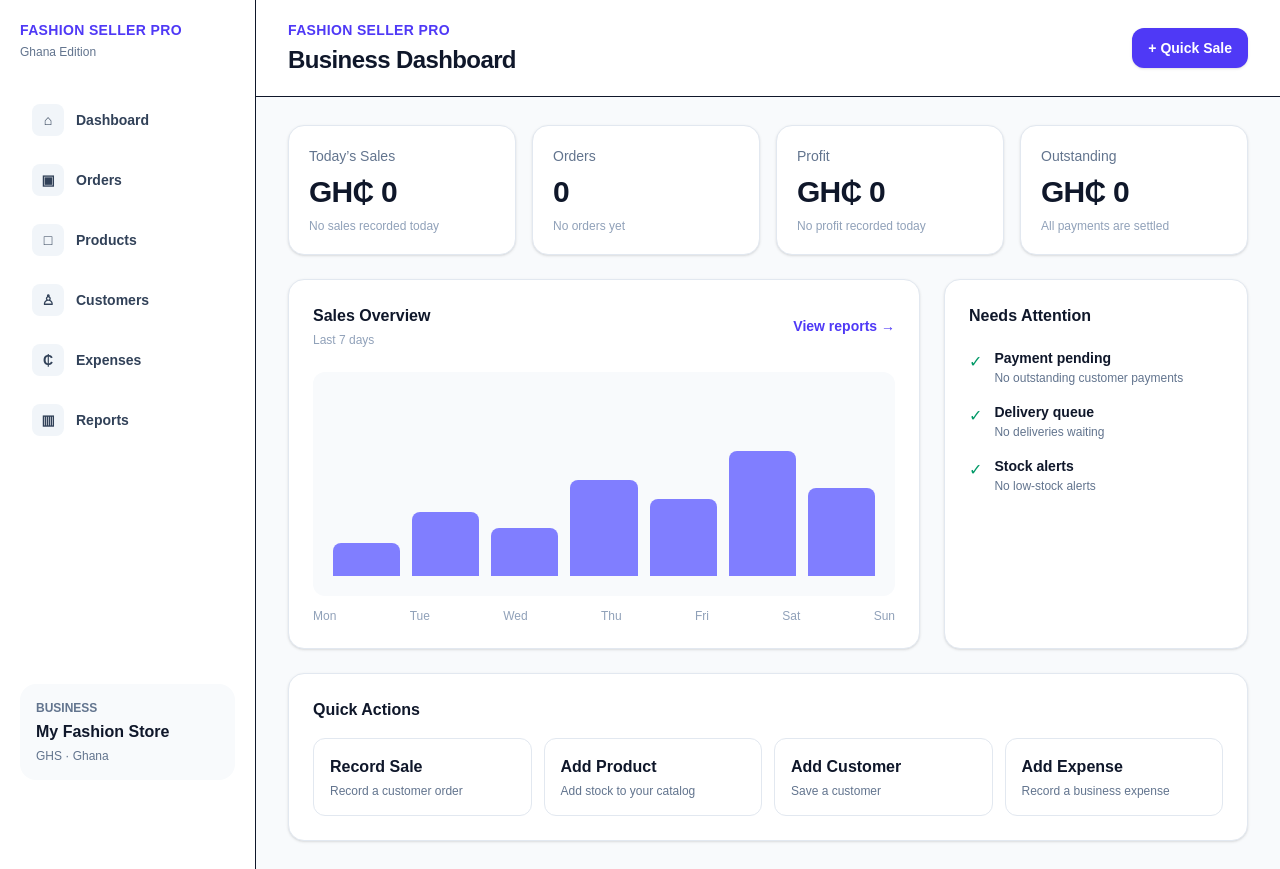
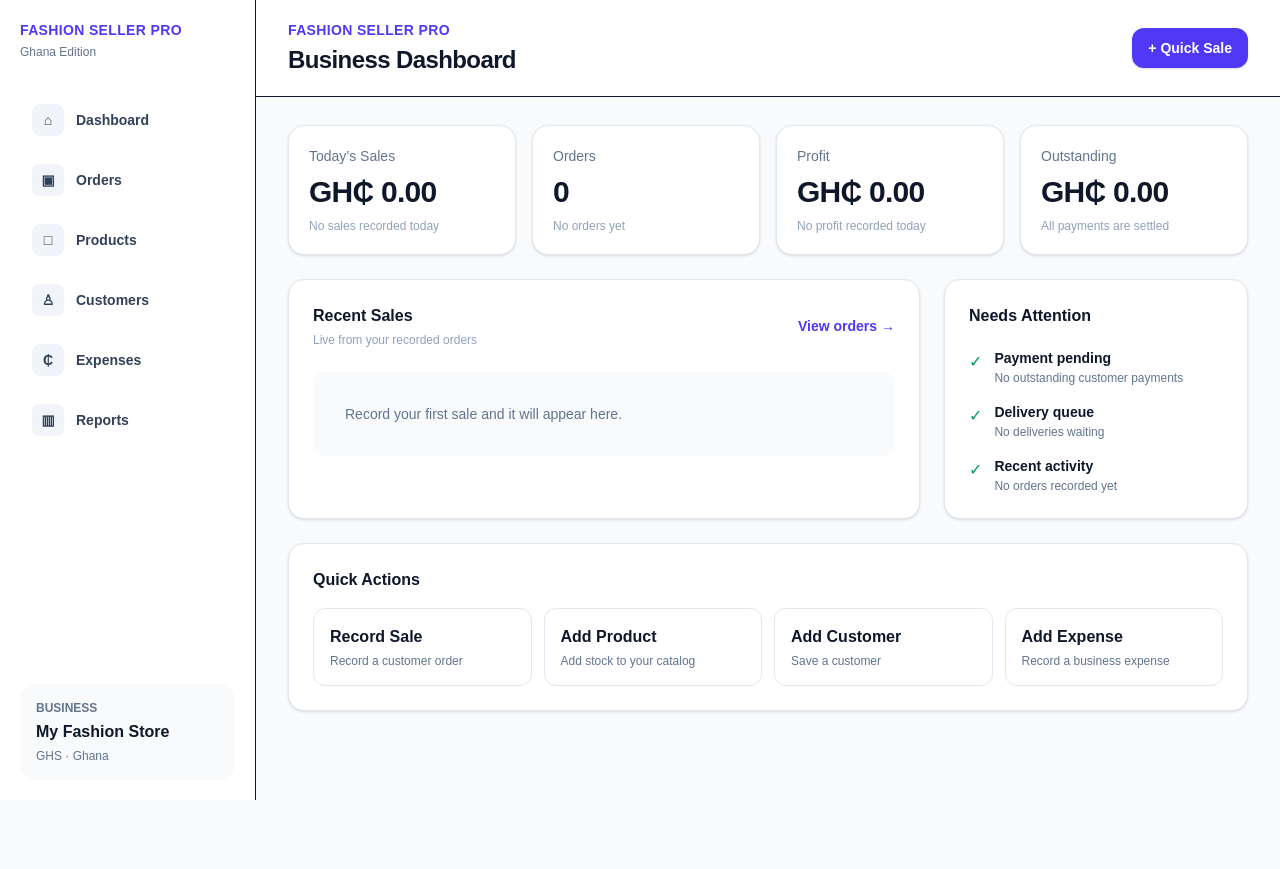
Before and after one commit to Prime-HR/ghboy1, a Next.js app: page / in a window 1280 px wide. After the commit the page ends 800 px from the top, so only its background shows below. Built offline with nearby package versions, Linux system fonts and the light colour scheme.

Commit message:
Make dashboard live from orders and expenses

```diff
--- a/app/page.tsx
+++ b/app/page.tsx
@@ -1,86 +1,60 @@
+'use client';
+
 import Link from 'next/link';
+import { useEffect, useMemo, useState } from 'react';
 
-const cards = [
-  ['Today’s Sales', 'GH₵ 0', 'No sales recorded today'],
-  ['Orders', '0', 'No orders yet'],
-  ['Profit', 'GH₵ 0', 'No profit recorded today'],
-  ['Outstanding', 'GH₵ 0', 'All payments are settled'],
-];
-
-const attention = [
-  ['Payment pending', 'No outstanding customer payments', 'text-emerald-600'],
-  ['Delivery queue', 'No deliveries waiting', 'text-emerald-600'],
-  ['Stock alerts', 'No low-stock alerts', 'text-emerald-600'],
-];
+type Order = { id: string; customerName: string; productName: string; total: number; outstanding: number; profit: number; status: string; createdAt: string };
+type Expense = { amount: number; date: string };
+const money = (value: number) => `GH₵ ${value.toLocaleString('en-GH', { minimumFractionDigits: 2 })}`;
 
 export default function Home() {
+  const [orders, setOrders] = useState<Order[]>([]);
+  const [expenses, setExpenses] = useState<Expense[]>([]);
+
+  useEffect(() => {
+    try {
+      const storedOrders = window.localStorage.getItem('fashion-seller-orders');
+      const storedExpenses = window.localStorage.getItem('fashion-seller-expenses');
+      if (storedOrders) setOrders(JSON.parse(storedOrders));
+      if (storedExpenses) setExpenses(JSON.parse(storedExpenses));
+    } catch {
+      setOrders([]);
+      setExpenses([]);
+    }
+  }, []);
+
+  const todayKey = new Date().toISOString().slice(0, 10);
+  const todayOrders = useMemo(() => orders.filter((order) => order.createdAt?.slice(0, 10) === todayKey), [orders, todayKey]);
+  const todaySales = todayOrders.reduce((sum, order) => sum + order.total, 0);
+  const todayExpenses = expenses.filter((expense) => expense.date === todayKey).reduce((sum, expense) => sum + expense.amount, 0);
+  const todayProfit = todayOrders.reduce((sum, order) => sum + order.profit, 0) - todayExpenses;
+  const outstanding = orders.reduce((sum, order) => sum + Math.max(order.outstanding, 0), 0);
+  const pendingPayments = orders.filter((order) => order.outstanding > 0).length;
+  const awaitingDelivery = orders.filter((order) => ['New', 'Confirmed', 'Preparing', 'Ready', 'Dispatched'].includes(order.status)).length;
+
+  const cards = [
+    ['Today’s Sales', money(todaySales), todayOrders.length ? `${todayOrders.length} sale${todayOrders.length === 1 ? '' : 's'} today` : 'No sales recorded today'],
+    ['Orders', String(orders.length), orders.length ? `${todayOrders.length} recorded today` : 'No orders yet'],
+    ['Profit', money(todayProfit), todayOrders.length || todayExpenses ? 'Sales profit less today’s expenses' : 'No profit recorded today'],
+    ['Outstanding', money(outstanding), outstanding > 0 ? `${pendingPayments} payment${pendingPayments === 1 ? '' : 's'} pending` : 'All payments are settled'],
+  ];
+
+  const attention = [
+    ['Payment pending', pendingPayments ? `${pendingPayments} customer payment${pendingPayments === 1 ? '' : 's'} still outstanding` : 'No outstanding customer payments', pendingPayments ? 'text-amber-600' : 'text-emerald-600'],
+    ['Delivery queue', awaitingDelivery ? `${awaitingDelivery} order${awaitingDelivery === 1 ? '' : 's'} awaiting delivery` : 'No deliveries waiting', awaitingDelivery ? 'text-amber-600' : 'text-emerald-600'],
+    ['Recent activity', orders.length ? `Latest order ${orders[0].id}` : 'No orders recorded yet', orders.length ? 'text-indigo-600' : 'text-emerald-600'],
+  ];
+
   return (
-    <main className="min-h-screen">
-      <header className="border-b bg-white">
-        <div className="mx-auto flex max-w-7xl items-center justify-between px-5 py-5 lg:px-8">
-          <div>
-            <p className="text-sm font-extrabold tracking-wide text-indigo-600">FASHION SELLER PRO</p>
-            <h1 className="mt-1 text-2xl font-bold tracking-tight">Business Dashboard</h1>
-          </div>
-          <Link href="/orders/new" className="rounded-xl bg-indigo-600 px-4 py-2.5 text-sm font-bold text-white shadow-sm transition hover:bg-indigo-700">+ Quick Sale</Link>
-        </div>
-      </header>
-
+    <main className="min-h-screen bg-slate-50">
+      <header className="border-b bg-white"><div className="mx-auto flex max-w-7xl items-center justify-between px-5 py-5 lg:px-8"><div><p className="text-sm font-extrabold tracking-wide text-indigo-600">FASHION SELLER PRO</p><h1 className="mt-1 text-2xl font-bold tracking-tight">Business Dashboard</h1></div><Link href="/orders/new" className="rounded-xl bg-indigo-600 px-4 py-2.5 text-sm font-bold text-white shadow-sm transition hover:bg-indigo-700">+ Quick Sale</Link></div></header>
       <div className="mx-auto max-w-7xl px-5 py-7 lg:px-8">
-        <section className="grid gap-4 sm:grid-cols-2 xl:grid-cols-4">
-          {cards.map(([label, value, note]) => (
-            <div key={label} className="rounded-2xl border border-slate-200 bg-white p-5 shadow-sm">
-              <p className="text-sm font-medium text-slate-500">{label}</p>
-              <p className="mt-2 text-3xl font-extrabold tracking-tight">{value}</p>
-              <p className="mt-2 text-xs text-slate-400">{note}</p>
-            </div>
-          ))}
+        <section className="grid gap-4 sm:grid-cols-2 xl:grid-cols-4">{cards.map(([label, value, note]) => <div key={label} className="rounded-2xl border border-slate-200 bg-white p-5 shadow-sm"><p className="text-sm font-medium text-slate-500">{label}</p><p className="mt-2 text-3xl font-extrabold tracking-tight">{value}</p><p className="mt-2 text-xs text-slate-400">{note}</p></div>)}</section>
+        <section className="mt-6 grid gap-6 xl:grid-cols-3">
+          <div className="rounded-2xl border border-slate-200 bg-white p-6 shadow-sm xl:col-span-2"><div className="flex items-center justify-between"><div><h2 className="font-bold">Recent Sales</h2><p className="mt-1 text-xs text-slate-400">Live from your recorded orders</p></div><Link href="/orders" className="text-sm font-semibold text-indigo-600 hover:text-indigo-700">View orders →</Link></div><div className="mt-6 grid gap-3 sm:grid-cols-3">{orders.slice(0, 3).map((order) => <div key={order.id} className="rounded-xl bg-slate-50 p-4"><p className="text-xs font-semibold text-slate-400">{order.id}</p><p className="mt-2 truncate font-semibold">{order.customerName}</p><p className="mt-1 truncate text-xs text-slate-500">{order.productName}</p><p className="mt-3 font-bold">{money(order.total)}</p></div>)}{!orders.length && <div className="rounded-xl bg-slate-50 p-8 text-sm text-slate-500 sm:col-span-3">Record your first sale and it will appear here.</div>}</div></div>
+          <div className="rounded-2xl border border-slate-200 bg-white p-6 shadow-sm"><h2 className="font-bold">Needs Attention</h2><div className="mt-5 space-y-4">{attention.map(([title, text, color]) => <div key={title} className="flex gap-3"><span className={`mt-0.5 ${color}`}>{title === 'Payment pending' && pendingPayments ? '!' : '✓'}</span><div><p className="text-sm font-semibold">{title}</p><p className="mt-0.5 text-xs text-slate-500">{text}</p></div></div>)}</div></div>
         </section>
-
-        <section className="mt-6 grid gap-6 xl:grid-cols-3">
-          <div className="rounded-2xl border border-slate-200 bg-white p-6 shadow-sm xl:col-span-2">
-            <div className="flex items-center justify-between">
-              <div><h2 className="font-bold">Sales Overview</h2><p className="mt-1 text-xs text-slate-400">Last 7 days</p></div>
-              <Link href="/reports" className="text-sm font-semibold text-indigo-600 hover:text-indigo-700">View reports →</Link>
-            </div>
-            <div className="mt-6 flex h-56 items-end gap-3 rounded-xl bg-slate-50 p-5">
-              {[18, 35, 26, 52, 42, 68, 48].map((height, i) => (
-                <div key={i} className="flex h-full flex-1 items-end">
-                  <div className="w-full rounded-t-lg bg-indigo-500/80" style={{ height: `${height}%` }} />
-                </div>
-              ))}
-            </div>
-            <div className="mt-3 flex justify-between text-xs text-slate-400"><span>Mon</span><span>Tue</span><span>Wed</span><span>Thu</span><span>Fri</span><span>Sat</span><span>Sun</span></div>
-          </div>
-
-          <div className="rounded-2xl border border-slate-200 bg-white p-6 shadow-sm">
-            <h2 className="font-bold">Needs Attention</h2>
-            <div className="mt-5 space-y-4">
-              {attention.map(([title, text, color]) => (
-                <div key={title} className="flex gap-3">
-                  <span className={`mt-0.5 ${color}`}>✓</span>
-                  <div><p className="text-sm font-semibold">{title}</p><p className="mt-0.5 text-xs text-slate-500">{text}</p></div>
-                </div>
-              ))}
-            </div>
-          </div>
-        </section>
-
-        <section className="mt-6 rounded-2xl border border-slate-200 bg-white p-6 shadow-sm">
-          <h2 className="font-bold">Quick Actions</h2>
-          <div className="mt-4 grid gap-3 sm:grid-cols-2 xl:grid-cols-4">
-            {[
-              ['Record Sale', '/orders/new', 'Record a customer order'],
-              ['Add Product', '/products/new', 'Add stock to your catalog'],
-              ['Add Customer', '/customers/new', 'Save a customer'],
-              ['Add Expense', '/expenses/new', 'Record a business expense'],
-            ].map(([label, href, description]) => (
-              <Link key={label} href={href} className="rounded-xl border border-slate-200 p-4 transition hover:border-indigo-300 hover:bg-indigo-50/40">
-                <p className="font-semibold">{label}</p><p className="mt-1 text-xs text-slate-500">{description}</p>
-              </Link>
-            ))}
-          </div>
-        </section>
+        <section className="mt-6 rounded-2xl border border-slate-200 bg-white p-6 shadow-sm"><h2 className="font-bold">Quick Actions</h2><div className="mt-4 grid gap-3 sm:grid-cols-2 xl:grid-cols-4">{[['Record Sale','/orders/new','Record a customer order'],['Add Product','/products/new','Add stock to your catalog'],['Add Customer','/customers/new','Save a customer'],['Add Expense','/expenses/new','Record a business expense']].map(([label,href,description]) => <Link key={label} href={href} className="rounded-xl border border-slate-200 p-4 transition hover:border-indigo-300 hover:bg-indigo-50/40"><p className="font-semibold">{label}</p><p className="mt-1 text-xs text-slate-500">{description}</p></Link>)}</div></section>
       </div>
     </main>
   );
```
